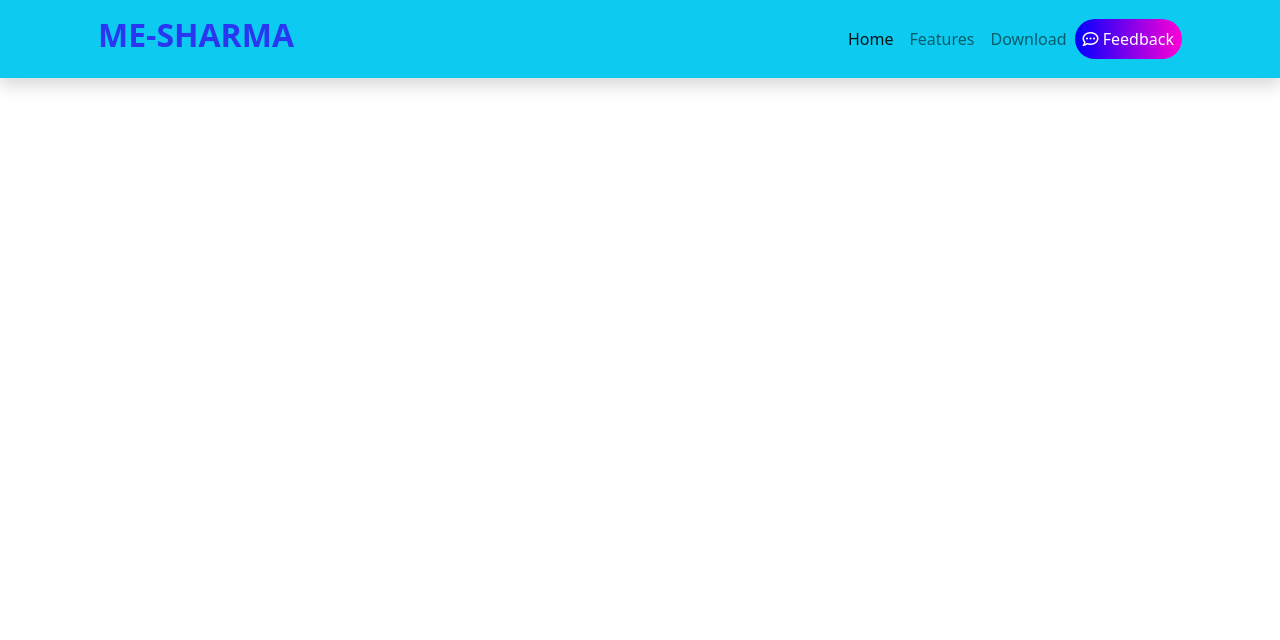
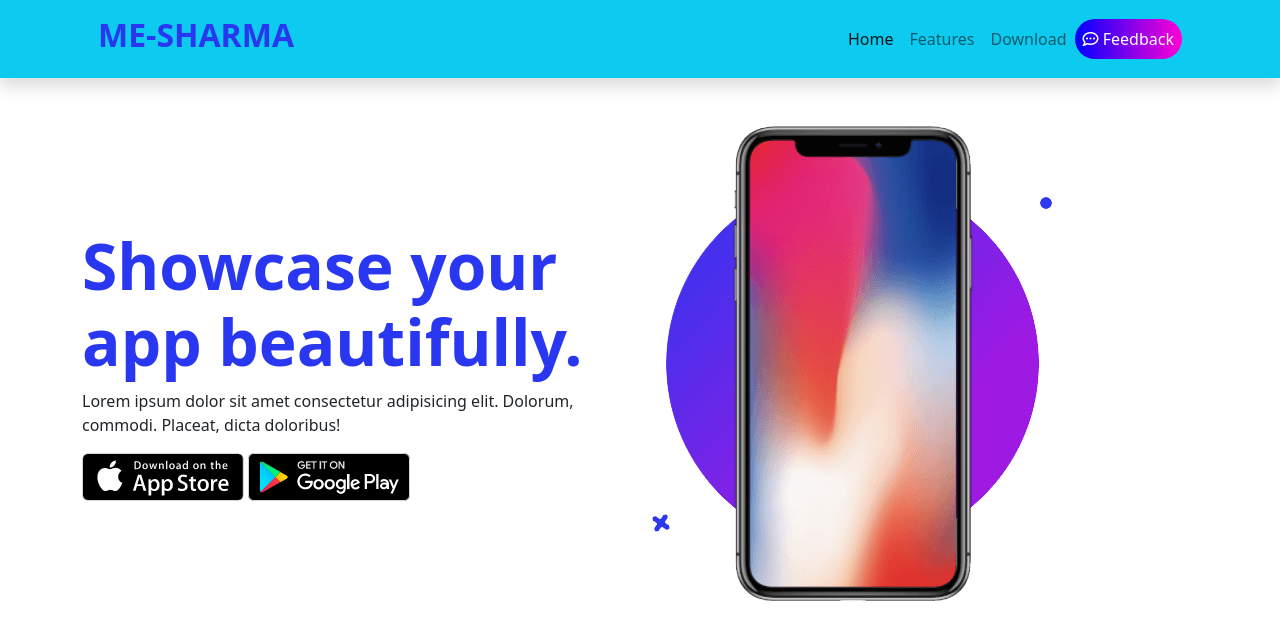
Before and after one commit to swadebsharma10/me-bootstrap, a plain HTML site: page index.html in a window 1280 px wide. Drawn offline with Linux system fonts and the light colour scheme.

Commit message:
added banner section

```diff
--- a/index.html
+++ b/index.html
@@ -10,7 +10,7 @@
     <link rel="stylesheet" href="css/bootstrap.css">
 </head>
 <body>
-    <header class=".bg-body bg-info shadow" >
+    <header class=".bg-body bg-info shadow sticky-top" >
         <nav class="navbar navbar-expand-lg  container p-3 d-flex alings-items-center  ">
             <div class="container ">
               <h2 class="text-primary fw-bold">ME-SHARMA</h2>
@@ -38,7 +38,25 @@
             </div>
           </nav>
     </header>
-
+    <main>
+        <section class="banner-section my-5">
+            <div class="container">
+             <div class="row d-flex align-items-center justify-content-center">
+                <div class="col-md-6">
+                 <h1 class=" fw-bold display-3 text-primary ">Showcase your <br> app beautifully.</h1>
+                 <p>Lorem ipsum dolor sit amet consectetur adipisicing elit. Dolorum, commodi. Placeat, dicta doloribus!</p>
+                 <div class="img-container">
+                    <img class="img-fluid" src="img/app-store.png" alt="">
+                    <img class="img-fluid" src="img/google-play.png" alt="">
+                 </div>
+                </div>
+                <div class="col-md-6">
+                    <img class="img-fluid" src="img/banner.png" alt="">
+                </div>
+             </div>
+            </div>
+        </section>
+    </main>
     <!-- BJ cdn -->
     <script src="js/bootstrap.min.js"></script>
 </body>
```
